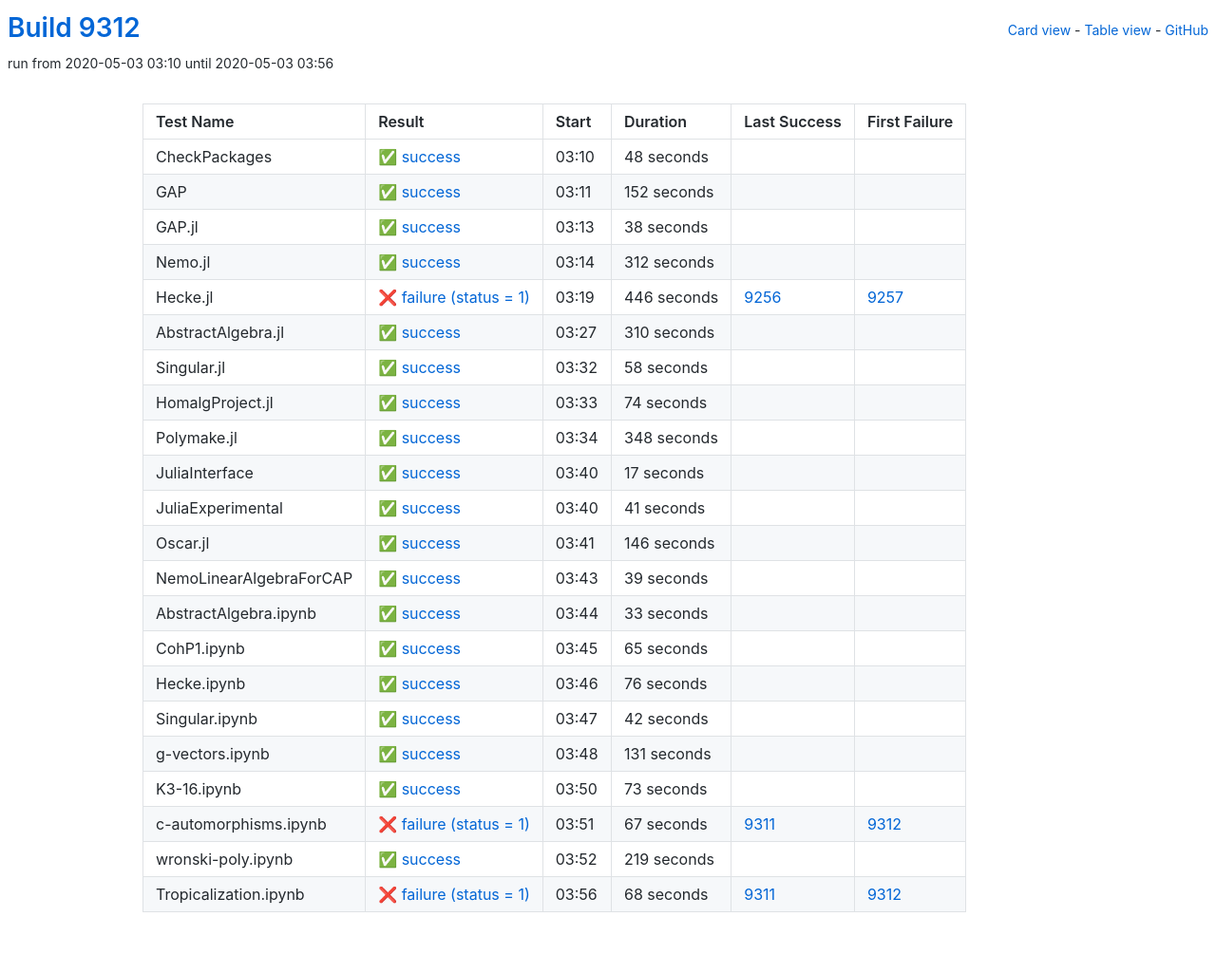
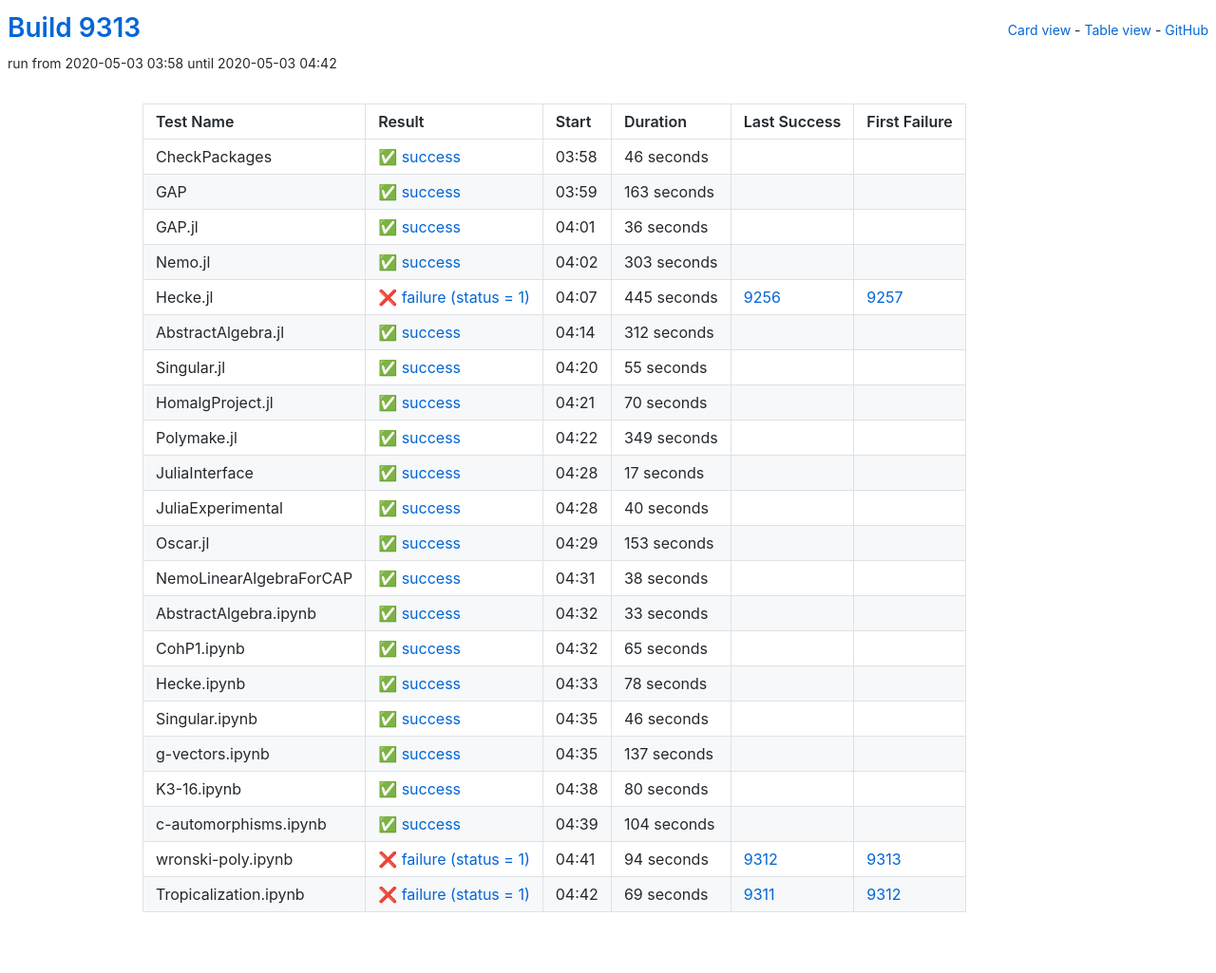
Before and after one commit to oscar-system/oscar-ci-status, a Jekyll site: the page built from table.html, in a window 1280 px wide. Shown: the whole page at 95% size. Built offline with Jekyll 4.4.1, drawn with Linux system fonts in a browser that asks for light colours.

Commit message:
Build 9313

```diff
--- a/_data/ci.yml
+++ b/_data/ci.yml
@@ -1,27 +1,137 @@
-build: 9312
-build_url: https://oscarci.mathematik.uni-kl.de/job/oscar/9312/
+build: 9313
+build_url: https://oscarci.mathematik.uni-kl.de/job/oscar/9313/
 job: oscar
 tests:
-- duration: 48
+- duration: 46
   exitcode: 0
   first_failure: false
   first_failure_url: null
   last_success: false
   last_success_url: null
-  log: https://oscarci.mathematik.uni-kl.de/job/oscar/9312/artifact/logs/build-9312/CheckPackages.log
+  log: https://oscarci.mathematik.uni-kl.de/job/oscar/9313/artifact/logs/build-9313/CheckPackages.log
   name: CheckPackages
-  start: 2020-05-03 03:10
+  start: 2020-05-03 03:58
   status: success
   success: true
-- duration: 152
+- duration: 163
   exitcode: 0
   first_failure: false
   first_failure_url: null
   last_success: false
   last_success_url: null
-  log: https://oscarci.mathematik.uni-kl.de/job/oscar/9312/artifact/logs/build-9312/GAP.log
+  log: https://oscarci.mathematik.uni-kl.de/job/oscar/9313/artifact/logs/build-9313/GAP.log
   name: GAP
-  start: 2020-05-03 03:11
+  start: 2020-05-03 03:59
+  status: success
+  success: true
+- duration: 36
+  exitcode: 0
+  first_failure: false
+  first_failure_url: null
+  last_success: false
+  last_success_url: null
+  log: https://oscarci.mathematik.uni-kl.de/job/oscar/9313/artifact/logs/build-9313/GAP.jl.log
+  name: GAP.jl
+  start: 2020-05-03 04:01
+  status: success
+  success: true
+- duration: 303
+  exitcode: 0
+  first_failure: false
+  first_failure_url: null
+  last_success: false
+  last_success_url: null
+  log: https://oscarci.mathematik.uni-kl.de/job/oscar/9313/artifact/logs/build-9313/Nemo.jl.log
+  name: Nemo.jl
+  start: 2020-05-03 04:02
+  status: success
+  success: true
+- duration: 445
+  exitcode: 1
+  first_failure: 9257
+  first_failure_url: https://oscarci.mathematik.uni-kl.de/job/oscar/9257/
+  last_success: 9256
+  last_success_url: https://oscarci.mathematik.uni-kl.de/job/oscar/9256/
+  log: https://oscarci.mathematik.uni-kl.de/job/oscar/9313/artifact/logs/build-9313/Hecke.jl.log
+  name: Hecke.jl
+  start: 2020-05-03 04:07
+  status: failure
+  success: false
+- duration: 312
+  exitcode: 0
+  first_failure: false
+  first_failure_url: null
+  last_success: false
+  last_success_url: null
+  log: https://oscarci.mathematik.uni-kl.de/job/oscar/9313/artifact/logs/build-9313/AbstractAlgebra.jl.log
+  name: AbstractAlgebra.jl
+  start: 2020-05-03 04:14
+  status: success
+  success: true
+- duration: 55
+  exitcode: 0
+  first_failure: false
+  first_failure_url: null
+  last_success: false
+  last_success_url: null
+  log: https://oscarci.mathematik.uni-kl.de/job/oscar/9313/artifact/logs/build-9313/Singular.jl.log
+  name: Singular.jl
+  start: 2020-05-03 04:20
+  status: success
+  success: true
+- duration: 70
+  exitcode: 0
+  first_failure: false
+  first_failure_url: null
+  last_success: false
+  last_success_url: null
+  log: https://oscarci.mathematik.uni-kl.de/job/oscar/9313/artifact/logs/build-9313/HomalgProject.jl.log
+  name: HomalgProject.jl
+  start: 2020-05-03 04:21
+  status: success
+  success: true
+- duration: 349
+  exitcode: 0
+  first_failure: false
+  first_failure_url: null
+  last_success: false
+  last_success_url: null
+  log: https://oscarci.mathematik.uni-kl.de/job/oscar/9313/artifact/logs/build-9313/Polymake.jl.log
+  name: Polymake.jl
+  start: 2020-05-03 04:22
+  status: success
+  success: true
+- duration: 17
+  exitcode: 0
+  first_failure: false
+  first_failure_url: null
+  last_success: false
+  last_success_url: null
+  log: https://oscarci.mathematik.uni-kl.de/job/oscar/9313/artifact/logs/build-9313/JuliaInterface.log
+  name: JuliaInterface
+  start: 2020-05-03 04:28
+  status: success
+  success: true
+- duration: 40
+  exitcode: 0
+  first_failure: false
+  first_failure_url: null
+  last_success: false
+  last_success_url: null
+  log: https://oscarci.mathematik.uni-kl.de/job/oscar/9313/artifact/logs/build-9313/JuliaExperimental.log
+  name: JuliaExperimental
+  start: 2020-05-03 04:28
+  status: success
+  success: true
+- duration: 153
+  exitcode: 0
+  first_failure: false
+  first_failure_url: null
+  last_success: false
+  last_success_url: null
+  log: https://oscarci.mathematik.uni-kl.de/job/oscar/9313/artifact/logs/build-9313/Oscar.jl.log
+  name: Oscar.jl
+  start: 2020-05-03 04:29
   status: success
   success: true
 - duration: 38
@@ -30,119 +140,9 @@ tests:
   first_failure_url: null
   last_success: false
   last_success_url: null
-  log: https://oscarci.mathematik.uni-kl.de/job/oscar/9312/artifact/logs/build-9312/GAP.jl.log
-  name: GAP.jl
-  start: 2020-05-03 03:13
-  status: success
-  success: true
-- duration: 312
-  exitcode: 0
-  first_failure: false
-  first_failure_url: null
-  last_success: false
-  last_success_url: null
-  log: https://oscarci.mathematik.uni-kl.de/job/oscar/9312/artifact/logs/build-9312/Nemo.jl.log
-  name: Nemo.jl
-  start: 2020-05-03 03:14
-  status: success
-  success: true
-- duration: 446
-  exitcode: 1
-  first_failure: 9257
-  first_failure_url: https://oscarci.mathematik.uni-kl.de/job/oscar/9257/
-  last_success: 9256
-  last_success_url: https://oscarci.mathematik.uni-kl.de/job/oscar/9256/
-  log: https://oscarci.mathematik.uni-kl.de/job/oscar/9312/artifact/logs/build-9312/Hecke.jl.log
-  name: Hecke.jl
-  start: 2020-05-03 03:19
-  status: failure
-  success: false
-- duration: 310
-  exitcode: 0
-  first_failure: false
-  first_failure_url: null
-  last_success: false
-  last_success_url: null
-  log: https://oscarci.mathematik.uni-kl.de/job/oscar/9312/artifact/logs/build-9312/AbstractAlgebra.jl.log
-  name: AbstractAlgebra.jl
-  start: 2020-05-03 03:27
-  status: success
-  success: true
-- duration: 58
-  exitcode: 0
-  first_failure: false
-  first_failure_url: null
-  last_success: false
-  last_success_url: null
-  log: https://oscarci.mathematik.uni-kl.de/job/oscar/9312/artifact/logs/build-9312/Singular.jl.log
-  name: Singular.jl
-  start: 2020-05-03 03:32
-  status: success
-  success: true
-- duration: 74
-  exitcode: 0
-  first_failure: false
-  first_failure_url: null
-  last_success: false
-  last_success_url: null
-  log: https://oscarci.mathematik.uni-kl.de/job/oscar/9312/artifact/logs/build-9312/HomalgProject.jl.log
-  name: HomalgProject.jl
-  start: 2020-05-03 03:33
-  status: success
-  success: true
-- duration: 348
-  exitcode: 0
-  first_failure: false
-  first_failure_url: null
-  last_success: false
-  last_success_url: null
-  log: https://oscarci.mathematik.uni-kl.de/job/oscar/9312/artifact/logs/build-9312/Polymake.jl.log
-  name: Polymake.jl
-  start: 2020-05-03 03:34
-  status: success
-  success: true
-- duration: 17
-  exitcode: 0
-  first_failure: false
-  first_failure_url: null
-  last_success: false
-  last_success_url: null
-  log: https://oscarci.mathematik.uni-kl.de/job/oscar/9312/artifact/logs/build-9312/JuliaInterface.log
-  name: JuliaInterface
-  start: 2020-05-03 03:40
-  status: success
-  success: true
-- duration: 41
-  exitcode: 0
-  first_failure: false
-  first_failure_url: null
-  last_success: false
-  last_success_url: null
-  log: https://oscarci.mathematik.uni-kl.de/job/oscar/9312/artifact/logs/build-9312/JuliaExperimental.log
-  name: JuliaExperimental
-  start: 2020-05-03 03:40
-  status: success
-  success: true
-- duration: 146
-  exitcode: 0
-  first_failure: false
-  first_failure_url: null
-  last_success: false
-  last_success_url: null
-  log: https://oscarci.mathematik.uni-kl.de/job/oscar/9312/artifact/logs/build-9312/Oscar.jl.log
-  name: Oscar.jl
-  start: 2020-05-03 03:41
-  status: success
-  success: true
-- duration: 39
-  exitcode: 0
-  first_failure: false
-  first_failure_url: null
-  last_success: false
-  last_success_url: null
-  log: https://oscarci.mathematik.uni-kl.de/job/oscar/9312/artifact/logs/build-9312/NemoLinearAlgebraForCAP.log
+  log: https://oscarci.mathematik.uni-kl.de/job/oscar/9313/artifact/logs/build-9313/NemoLinearAlgebraForCAP.log
   name: NemoLinearAlgebraForCAP
-  start: 2020-05-03 03:43
+  start: 2020-05-03 04:31
   status: success
   success: true
 - duration: 33
@@ -151,9 +151,9 @@ tests:
   first_failure_url: null
   last_success: false
   last_success_url: null
-  log: https://oscarci.mathematik.uni-kl.de/job/oscar/9312/artifact/logs/build-9312/AbstractAlgebra.ipynb.log
+  log: https://oscarci.mathematik.uni-kl.de/job/oscar/9313/artifact/logs/build-9313/AbstractAlgebra.ipynb.log
   name: AbstractAlgebra.ipynb
-  start: 2020-05-03 03:44
+  start: 2020-05-03 04:32
   status: success
   success: true
 - duration: 65
@@ -162,85 +162,85 @@ tests:
   first_failure_url: null
   last_success: false
   last_success_url: null
-  log: https://oscarci.mathematik.uni-kl.de/job/oscar/9312/artifact/logs/build-9312/CohP1.ipynb.log
+  log: https://oscarci.mathematik.uni-kl.de/job/oscar/9313/artifact/logs/build-9313/CohP1.ipynb.log
   name: CohP1.ipynb
-  start: 2020-05-03 03:45
+  start: 2020-05-03 04:32
   status: success
   success: true
-- duration: 76
+- duration: 78
   exitcode: 0
   first_failure: false
   first_failure_url: null
   last_success: false
   last_success_url: null
-  log: https://oscarci.mathematik.uni-kl.de/job/oscar/9312/artifact/logs/build-9312/Hecke.ipynb.log
+  log: https://oscarci.mathematik.uni-kl.de/job/oscar/9313/artifact/logs/build-9313/Hecke.ipynb.log
   name: Hecke.ipynb
-  start: 2020-05-03 03:46
+  start: 2020-05-03 04:33
   status: success
   success: true
-- duration: 42
+- duration: 46
   exitcode: 0
   first_failure: false
   first_failure_url: null
   last_success: false
   last_success_url: null
-  log: https://oscarci.mathematik.uni-kl.de/job/oscar/9312/artifact/logs/build-9312/Singular.ipynb.log
+  log: https://oscarci.mathematik.uni-kl.de/job/oscar/9313/artifact/logs/build-9313/Singular.ipynb.log
   name: Singular.ipynb
-  start: 2020-05-03 03:47
+  start: 2020-05-03 04:35
   status: success
   success: true
-- duration: 131
+- duration: 137
   exitcode: 0
   first_failure: false
   first_failure_url: null
   last_success: false
   last_success_url: null
-  log: https://oscarci.mathematik.uni-kl.de/job/oscar/9312/artifact/logs/build-9312/g-vectors.ipynb.log
+  log: https://oscarci.mathematik.uni-kl.de/job/oscar/9313/artifact/logs/build-9313/g-vectors.ipynb.log
   name: g-vectors.ipynb
-  start: 2020-05-03 03:48
+  start: 2020-05-03 04:35
   status: success
   success: true
-- duration: 73
+- duration: 80
   exitcode: 0
   first_failure: false
   first_failure_url: null
   last_success: false
   last_success_url: null
-  log: https://oscarci.mathematik.uni-kl.de/job/oscar/9312/artifact/logs/build-9312/K3-16.ipynb.log
+  log: https://oscarci.mathematik.uni-kl.de/job/oscar/9313/artifact/logs/build-9313/K3-16.ipynb.log
   name: K3-16.ipynb
-  start: 2020-05-03 03:50
+  start: 2020-05-03 04:38
   status: success
   success: true
-- duration: 67
+- duration: 104
+  exitcode: 0
+  first_failure: false
+  first_failure_url: null
+  last_success: false
+  last_success_url: null
+  log: https://oscarci.mathematik.uni-kl.de/job/oscar/9313/artifact/logs/build-9313/c-automorphisms.ipynb.log
+  name: c-automorphisms.ipynb
+  start: 2020-05-03 04:39
+  status: success
+  success: true
+- duration: 94
+  exitcode: 1
+  first_failure: 9313
+  first_failure_url: https://oscarci.mathematik.uni-kl.de/job/oscar/9313/
+  last_success: 9312
+  last_success_url: https://oscarci.mathematik.uni-kl.de/job/oscar/9312/
+  log: https://oscarci.mathematik.uni-kl.de/job/oscar/9313/artifact/logs/build-9313/wronski-poly.ipynb.log
+  name: wronski-poly.ipynb
+  start: 2020-05-03 04:41
+  status: failure
+  success: false
+- duration: 69
   exitcode: 1
   first_failure: 9312
   first_failure_url: https://oscarci.mathematik.uni-kl.de/job/oscar/9312/
   last_success: 9311
   last_success_url: https://oscarci.mathematik.uni-kl.de/job/oscar/9311/
-  log: https://oscarci.mathematik.uni-kl.de/job/oscar/9312/artifact/logs/build-9312/c-automorphisms.ipynb.log
-  name: c-automorphisms.ipynb
-  start: 2020-05-03 03:51
+  log: https://oscarci.mathematik.uni-kl.de/job/oscar/9313/artifact/logs/build-9313/Tropicalization.ipynb.log
+  name: Tropicalization.ipynb
+  start: 2020-05-03 04:42
   status: failure
   success: false
-- duration: 219
-  exitcode: 0
-  first_failure: false
-  first_failure_url: null
-  last_success: false
-  last_success_url: null
-  log: https://oscarci.mathematik.uni-kl.de/job/oscar/9312/artifact/logs/build-9312/wronski-poly.ipynb.log
-  name: wronski-poly.ipynb
-  start: 2020-05-03 03:52
-  status: success
-  success: true
-- duration: 68
-  exitcode: 1
-  first_failure: 9312
-  first_failure_url: https://oscarci.mathematik.uni-kl.de/job/oscar/9312/
-  last_success: 9311
-  last_success_url: https://oscarci.mathematik.uni-kl.de/job/oscar/9311/
-  log: https://oscarci.mathematik.uni-kl.de/job/oscar/9312/artifact/logs/build-9312/Tropicalization.ipynb.log
-  name: Tropicalization.ipynb
-  start: 2020-05-03 03:56
-  status: failure
-  success: false
```
Also changed, not shown: README.md.
